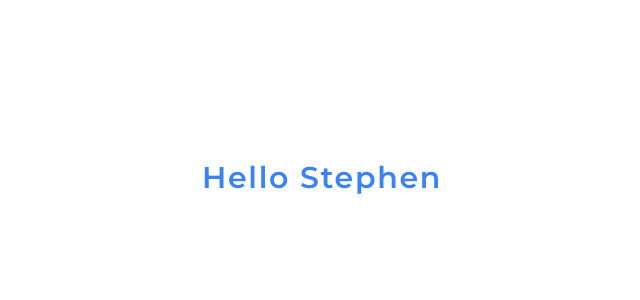
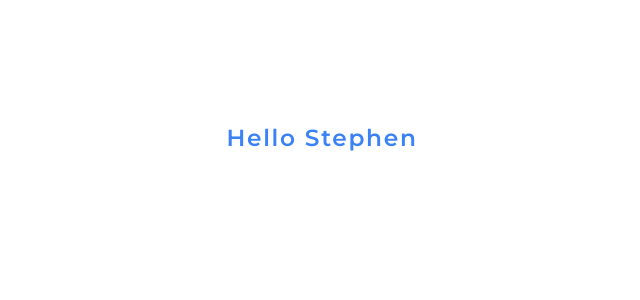
Before and after one commit to Digzcod/nextjs-gym, a Next.js app: page / in a window 1280 px wide. Shown: the top 300 px of the page, without its empty margins (318-958 px from the left). Built offline with nearby package versions, Linux system fonts and the light colour scheme.

Commit message:
new commit

```diff
--- a/app/globals.css
+++ b/app/globals.css
@@ -4,6 +4,7 @@
 
 
 html {
+  font-size: 77.5%;
   letter-spacing: 1.7px;
 }
 
```
